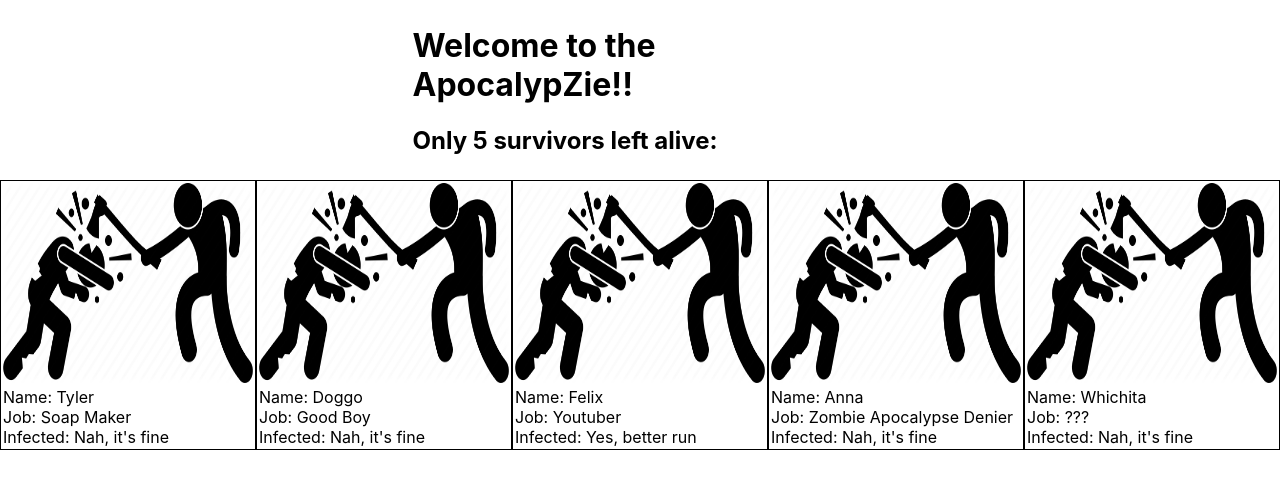
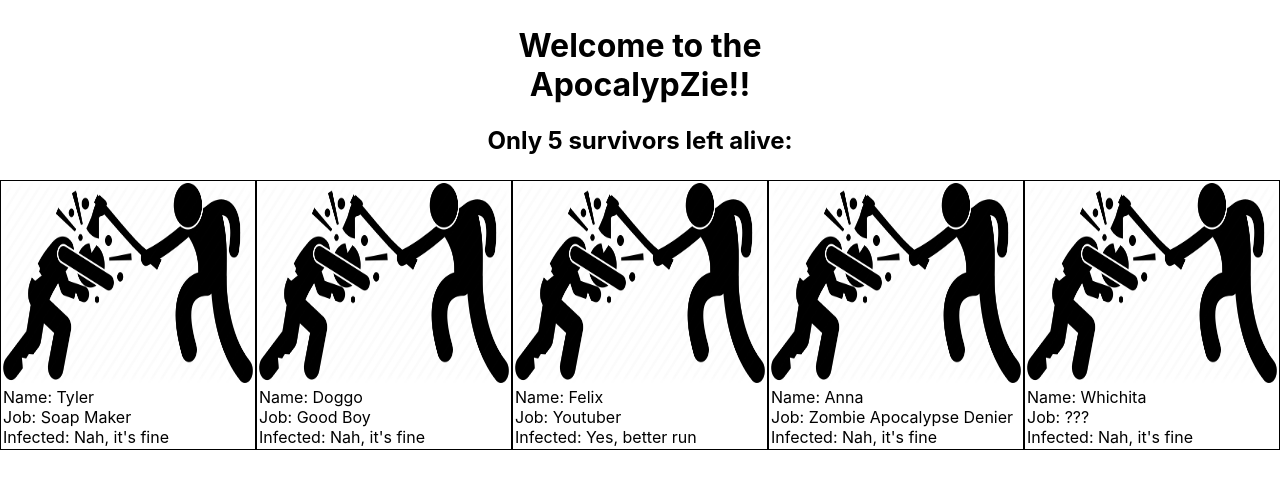
Before and after one commit to davifurtado/apocalypzie, a React (Create React App) app: page / in a window 1280 px wide. Shown: the top 488 px of the page. Built offline with nearby package versions, Linux system fonts and the light colour scheme.

Commit message:
added react bootstrap to the project

```diff
--- a/package.json
+++ b/package.json
@@ -6,7 +6,9 @@
     "@testing-library/jest-dom": "^5.11.4",
     "@testing-library/react": "^11.1.0",
     "@testing-library/user-event": "^12.1.10",
+    "bootstrap": "^4.6.0",
     "react": "^17.0.1",
+    "react-bootstrap": "^1.4.3",
     "react-dom": "^17.0.1",
     "react-scripts": "4.0.2",
     "web-vitals": "^1.0.1"
--- a/src/components/navBar/navbar.css
+++ b/src/components/navBar/navbar.css
@@ -1,7 +1,8 @@
 .navbar-container {
     margin: auto;
     width: 455px;
-    padding: 5px
+    padding: 5px;
+    text-align: center;
 }
 
 @media screen and (max-width: 465px) {
```
Also changed, not shown: 1 other file (tests, documents, lock files or other folders).
